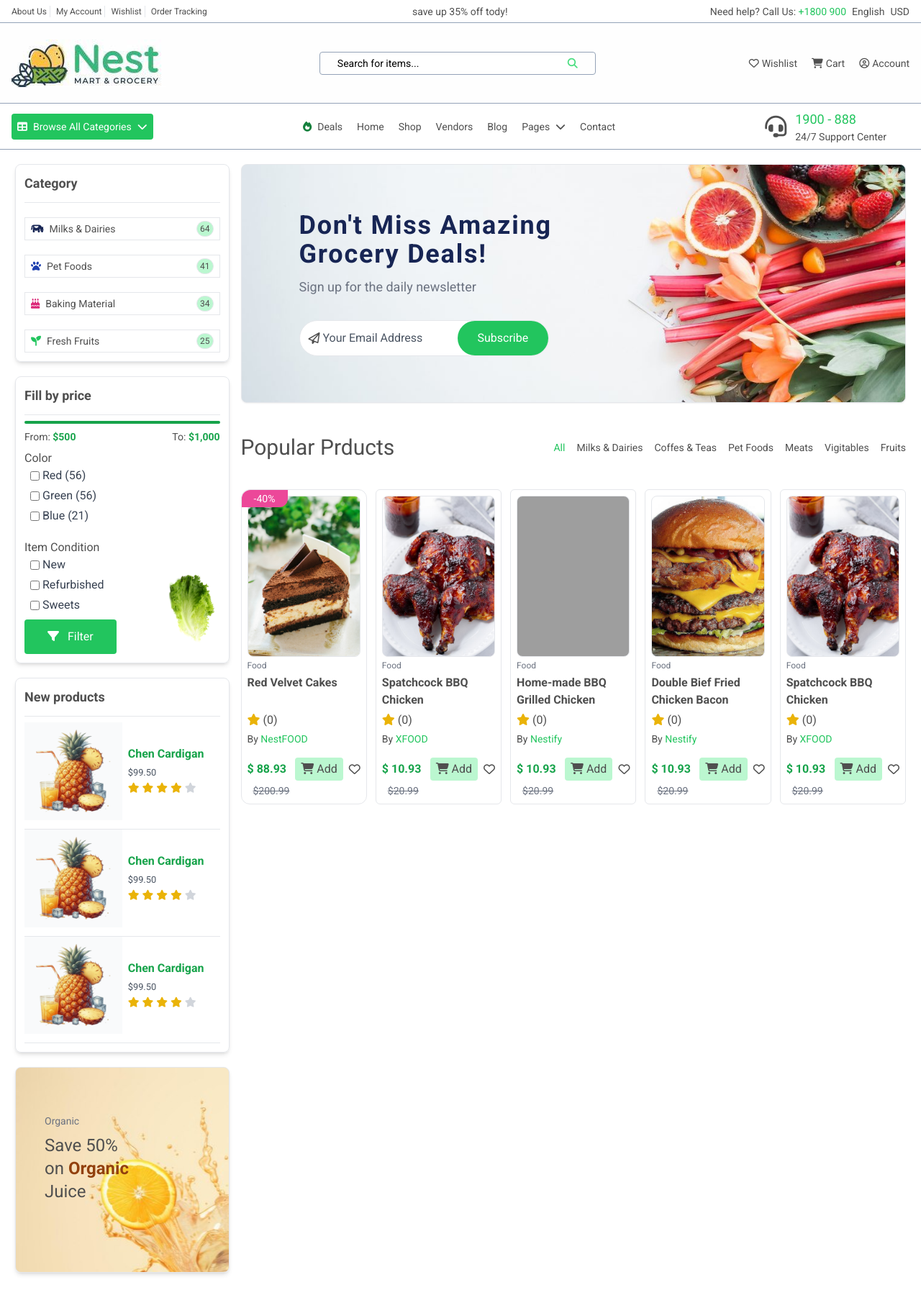
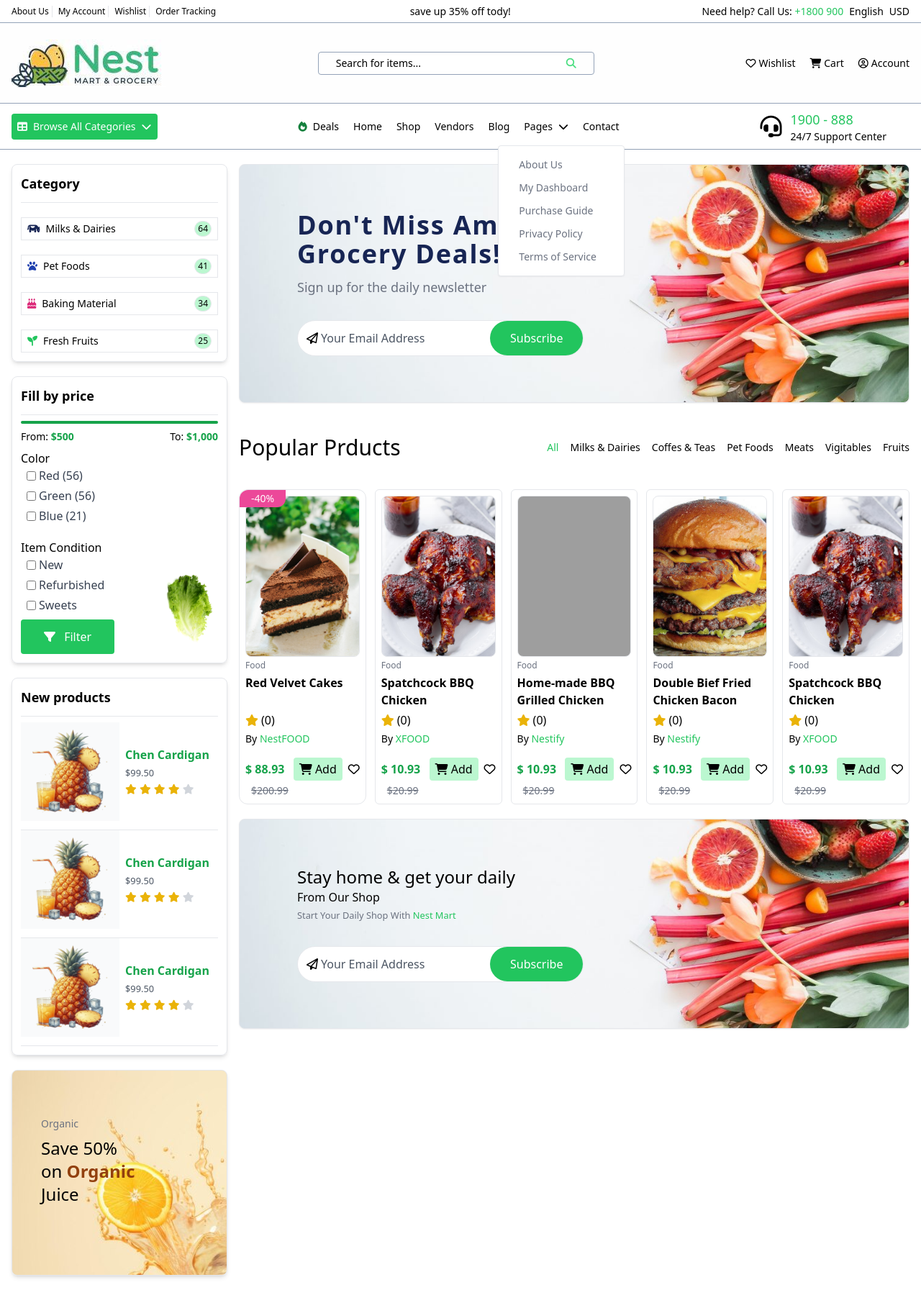
Before and after one commit to osama784/Eommerce, a Django app: page / in a window 1280 px wide. Shown: the whole page at 72% size. Before the commit the page ends 1772 px from the top, so only its background shows below. Run offline with Django 5.2, Linux system fonts and the light colour scheme; some libraries are stand-ins or nearby versions; grey boxes are pictures that could not be loaded.

Commit message:
don't know what added

```diff
--- a/products/models.py
+++ b/products/models.py
@@ -123,7 +123,7 @@ class Like_DisLike(models.Model):
 
 
 class Invoice(models.Model):
-    class PaidStatusChoices(models.IntegerChoices):
+    class StatusChoices(models.IntegerChoices):
         PROCESSING = 1
         DELIVERED  = 2
         SHIPPED = 3
@@ -132,6 +132,6 @@ class Invoice(models.Model):
     name = models.CharField(default='INVOICE', max_length=50)
     total = models.IntegerField()
     paid_status = models.BooleanField(default=False)
-    status = models.IntegerField(choices=PaidStatusChoices.choices)
+    status = models.IntegerField(choices=StatusChoices.choices)
     products = models.JSONField()
     created = models.DateTimeField(auto_now_add=True)
--- a/static/css/output.css
+++ b/static/css/output.css
@@ -1167,6 +1167,10 @@ html.dark{
   width: 100vw;
 }
 
+.w-44{
+  width: 11rem;
+}
+
 .min-w-\[550px\]{
   min-width: 550px;
 }
@@ -1945,6 +1949,10 @@ html.dark{
   font-family: FontAwesome;
 }
 
+.font-body{
+  font-family: Roboto;
+}
+
 .font-mono{
   font-family: ui-monospace, monospace;
 }
--- a/templates/home-page.html
+++ b/templates/home-page.html
@@ -1,6 +1,6 @@
 {% load static %}
 
-<div class="grid grid-cols-12 gap-4 container mx-auto my-5 px-4 max-w-[1270px]">
+<div class="grid grid-cols-12 gap-4 container mx-auto my-5 px-4">
   <div class="grid-cols-2 gap-y-5 hidden col-span-3 lg:grid">
     <div class="rounded-lg shadow-md border flex col-span-full p-3 flex-col">
       <h2 class="font-bold border-b pb-3 text-lg">Category</h2>
@@ -341,5 +341,23 @@
         %} {%endcomponent%} {% endcomment %}
       </div>
     </div>
+    <div class="col-span-full">
+      <div class="rounded-lg shadow-sm border px-5 md:px-20 py-16 bg-center bg-no-repeat bg-cover"
+        style="background-image: url(/static/images/fruits-background.jpg)">
+        <h1 class="text-2xl">Stay home & get your daily</h1>
+        <h1>From Our Shop</h1>
+        <small class="text-gray-500">Start Your Daily Shop With <a href="{% url 'index'%}" class="text-green-500">Nest
+            Mart</a></small>
+        <div
+          class="mt-8 border w-fit rounded-full pl-3 bg-white max-[460px]:text-sm flex max-[460px]:flex-col max-[460px]:w-full max-[460px]:bg-transparent max-[460px]:gap-4 max-[460px]:border-none items-center">
+          <i class="fa-regular fa-paper-plane"></i>
+          <input type="text" placeholder="Your Email Address"
+            class="rounded-xl placeholder:text-gray-600 p-1 outline-none max-[460px]:p-2 max-[460px]:w-full" />
+          <button class="bg-green-500 text-white rounded-full py-3 px-7">
+            Subscribe
+          </button>
+        </div>
+      </div>
+    </div>
   </div>
 </div>
--- a/templates/main.html
+++ b/templates/main.html
@@ -5,18 +5,18 @@
 <head>
     <meta charset="UTF-8">
     <meta name="viewport" content="width=device-width, initial-scale=1.0">
-    <link href="{% static 'css/output.css' %}" rel="stylesheet" />
+    <!-- <link href="{% static 'css/output.css' %}" rel="stylesheet" /> -->
     <link rel="stylesheet" href="{% static 'css/all.min.css'%}" />
-    <!-- <script src="https://cdn.tailwindcss.com"></script> -->
+    <script src="https://cdn.tailwindcss.com"></script>
     {% block head%}
     <title>Nest</title>
     {% endblock head%}
 </head>
 
-<body>
+<body class="font-body">
     {% block content%}
     {% endblock content %}
-    <script src="{% static 'tw-elements/dist/js/tw-elements.umd.min.js' %}" type="text/javascript"></script>
+    <!-- <script src="{% static 'tw-elements/dist/js/tw-elements.umd.min.js' %}" type="text/javascript"></script> -->
 </body>
 
 </html>
--- a/templates/navbar.html
+++ b/templates/navbar.html
@@ -87,7 +87,7 @@
           <p>Pages</p>
           <i class="fa-solid fa-chevron-down text-sm"></i>
           <ul id="pages-pop"
-            class="absolute hidden -flex flex-col gap-3 bg-white rounded border shadow-sm px-7 py-4 top-10 -left-8 w-40 *:text-gray-500">
+            class="absolute flex flex-col gap-3 bg-white rounded border shadow-sm px-7 py-4 top-10 -left-8 w-44 *:text-gray-500">
             <li class="hover:text-black transition-colors">About Us</li>
             <li class="hover:text-black transition-colors">My Dashboard</li>
             <li class="hover:text-black transition-colors">Purchase Guide</li>
```
Also changed, not shown: Ecommerce/settings.py (+6 -8 lines), templates/about-us.html (+7 -4 lines), tailwind.config.js (added).
